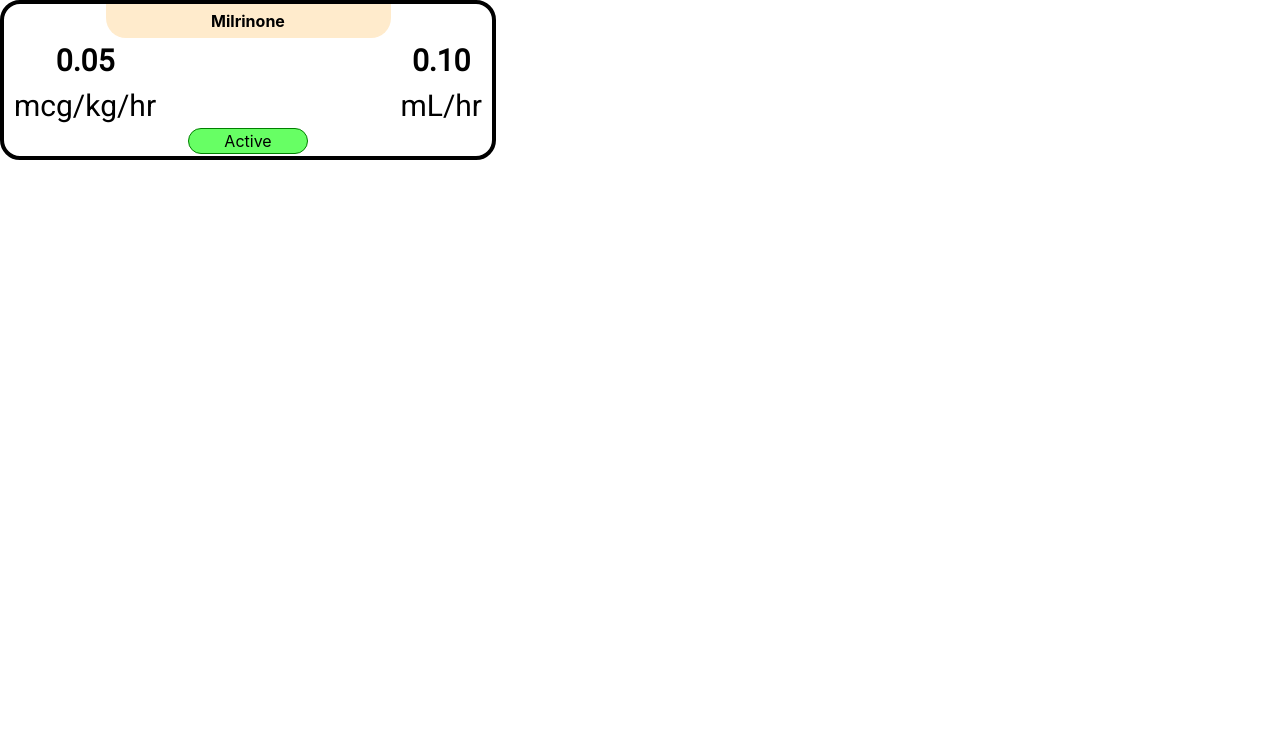
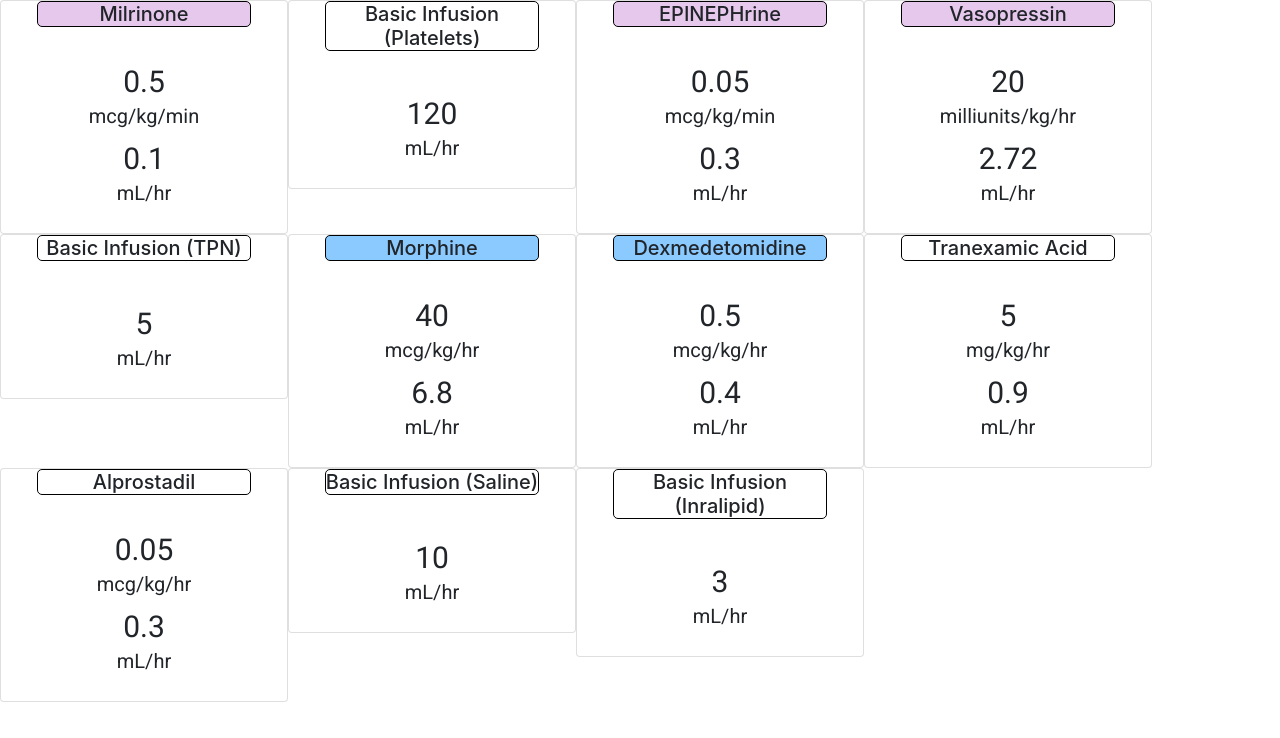
Before and after one commit to AnActualSeb/iv-dashboard, a React (Create React App) app: page / in a window 1280 px wide. Shown: the top 738 px of the page. Built offline with nearby package versions, Linux system fonts and the light colour scheme.

Commit message:
redesign of the drug card

```diff
--- a/src/components/drugCard.js
+++ b/src/components/drugCard.js
@@ -4,40 +4,71 @@ import { Link } from 'react-router-dom';
 import "../styles/drugCard.css";
 
 //still needs to reaspond to specific drug information
+//Whole div is link, it should just be the drug card alone
 
 class DrugCard extends Component {
 
-    getColor() {
+    getDosage() {
+        if (this.props.dosage !== "") {
+            return <strong>{this.props.dosage}</strong>
+        }
+    }
 
+    getRate() {
+        if (this.props.dosage === "") {
+            return <strong>{this.props.rate}</strong>
+        }
     }
 
     render() {
         return (
             <div className='cardContainer'>
-                <Link to={{
+                {/* <Link to={{
                     pathname: "/drugScreen",
                     search: "?",
                     state: this.props
-                }}>
-                    <div className="drugCard">
+                }}> */}
+                {console.log("#" + this.props.color)}
+                <Card style={{ width: '18rem' }}>
+                    <Card.Title style={{ backgroundColor: "#" + this.props.color }}>
+                        {this.props.drugName}
+                    </Card.Title>
+                    <Card.Body>
+                        <div className='dosage'>
+                            {/* {this.getDosage()} */}
+                            {this.props.dosage}
+                            <h5>
+                                {this.props.dosageUnit}
+                            </h5>
+                        </div>
+
+                        <div className='rate'>
+                            {/* {this.getRate()} */}
+                            {this.props.rate}
+                            <h5>
+                                {this.props.rateUnit}
+                            </h5>
+                        </div>
+                    </Card.Body>
+                </Card>
+
+                {/* <div className="drugCard">
                         <div className="drugLabel">
                             <b>Milrinone</b>
                         </div>
                         <div className="content">
                             <div className="dosage">
                                 <b>0.05</b>
-                                <br />
-                                mcg/kg/hr
-                        </div>
+                                <p>mcg/kg/hr</p>
+                            </div>
                             <div className="rate">
                                 <b>0.10</b>
-                                <br />
-                                mL/hr
-                        </div>
+                                <p>mL/hr</p>
+                            </div>
                         </div>
                         <div className='status'>Active</div>
-                    </div>
-                </Link>
+                    </div> */}
+                {/* </Link> */}
             </div>
         );
     }
--- /dev/null
+++ b/src/data/drugData.json
@@ -0,0 +1,156 @@
+[
+    {
+        "Brain": 1,
+        "Pump": "A",
+        "Drug Name": "Milrinone",
+        "Drug Color Code": "E6C8ED",
+        "Rate": 0.1,
+        "Rate Unit": "mL/hr",
+        "Dosage": 0.5,
+        "Dosage Unit": "mcg/kg/min",
+        "Dilution": 0.2,
+        "Dilution Rate": "mg/mL",
+        "Total Volume": "50mL",
+        "Method": ""
+    },
+    {
+        "Brain": 1,
+        "Pump": "B",
+        "Drug Name": "Basic Infusion (Platelets)",
+        "Drug Color Code": "",
+        "Rate": 120,
+        "Rate Unit": "mL/hr",
+        "Dosage": null,
+        "Dosage Unit": "",
+        "Dilution": null,
+        "Dilution Rate": "",
+        "Total Volume": "60mL",
+        "Method": "Syringe"
+    },
+    {
+        "Brain": 1,
+        "Pump": "C",
+        "Drug Name": "EPINEPHrine",
+        "Drug Color Code": "E6C8ED",
+        "Rate": 0.3,
+        "Rate Unit": "mL/hr",
+        "Dosage": 0.05,
+        "Dosage Unit": "mcg/kg/min",
+        "Dilution": 0.032,
+        "Dilution Rate": "mg/mL",
+        "Total Volume": "50mL",
+        "Method": ""
+    },
+    {
+        "Brain": 1,
+        "Pump": "D",
+        "Drug Name": "Vasopressin",
+        "Drug Color Code": "E6C8ED",
+        "Rate": 2.72,
+        "Rate Unit": "mL/hr",
+        "Dosage": 20,
+        "Dosage Unit": "milliunits/kg/hr",
+        "Dilution": 0.025,
+        "Dilution Rate": "units/mL",
+        "Total Volume": "50mL",
+        "Method": ""
+    },
+    {
+        "Brain": 2,
+        "Pump": "A",
+        "Drug Name": "Basic Infusion (TPN)",
+        "Drug Color Code": "",
+        "Rate": 5,
+        "Rate Unit": "mL/hr",
+        "Dosage": null,
+        "Dosage Unit": "",
+        "Dilution": null,
+        "Dilution Rate": "",
+        "Total Volume": "60mL",
+        "Method": "Syringe"
+    },
+    {
+        "Brain": 2,
+        "Pump": "B",
+        "Drug Name": "Morphine",
+        "Drug Color Code": "8ACAFF",
+        "Rate": 6.8,
+        "Rate Unit": "mL/hr",
+        "Dosage": 40,
+        "Dosage Unit": "mcg/kg/hr",
+        "Dilution": 0.2,
+        "Dilution Rate": "mg/mL",
+        "Total Volume": "50mL",
+        "Method": ""
+    },
+    {
+        "Brain": 2,
+        "Pump": "C",
+        "Drug Name": "Dexmedetomidine",
+        "Drug Color Code": "8ACAFF",
+        "Rate": 0.4,
+        "Rate Unit": "mL/hr",
+        "Dosage": 0.5,
+        "Dosage Unit": "mcg/kg/hr",
+        "Dilution": 4,
+        "Dilution Rate": "mcg/mL",
+        "Total Volume": "50mL",
+        "Method": ""
+    },
+    {
+        "Brain": 2,
+        "Pump": "D",
+        "Drug Name": "Tranexamic Acid",
+        "Drug Color Code": "",
+        "Rate": 0.9,
+        "Rate Unit": "mL/hr",
+        "Dosage": 5,
+        "Dosage Unit": "mg/kg/hr",
+        "Dilution": 20,
+        "Dilution Rate": "mg/mL",
+        "Total Volume": "50mL",
+        "Method": ""
+    },
+    {
+        "Brain": 3,
+        "Pump": "A",
+        "Drug Name": "Alprostadil",
+        "Drug Color Code": "",
+        "Rate": 0.3,
+        "Rate Unit": "mL/hr",
+        "Dosage": 0.05,
+        "Dosage Unit": "mcg/kg/hr",
+        "Dilution": 0.5,
+        "Dilution Rate": "mcg/mL",
+        "Total Volume": "50mL",
+        "Method": ""
+    },
+    {
+        "Brain": 3,
+        "Pump": "B",
+        "Drug Name": "Basic Infusion (Saline)",
+        "Drug Color Code": "",
+        "Rate": 10,
+        "Rate Unit": "mL/hr",
+        "Dosage": null,
+        "Dosage Unit": "",
+        "Dilution": null,
+        "Dilution Rate": "",
+        "Total Volume": "150mL",
+        "Method": "Bag"
+    },
+    {
+        "Brain": 3,
+        "Pump": "C",
+        "Drug Name": "Basic Infusion (Inralipid)",
+        "Drug Color Code": "",
+        "Rate": 3,
+        "Rate Unit": "mL/hr",
+        "Dosage": null,
+        "Dosage Unit": "",
+        "Dilution": null,
+        "Dilution Rate": "",
+        "Total Volume": "150mL",
+        "Method": "Bag"
+    }
+]
--- /dev/null
+++ b/src/styles/dashboard.css
@@ -0,0 +1,5 @@
+.dashboard {
+    display: flex;
+    flex-direction: row;
+    flex-wrap: wrap;
+}
--- a/src/styles/drugCard.css
+++ b/src/styles/drugCard.css
@@ -1,4 +1,21 @@
-.drugCard{
+.card > .card-title {
+    border: solid 1px black;
+    border-radius: 5px;
+    width: 75%;
+    align-self: center;
+}
+
+.cardContainer > a {
+    color: black;
+}
+
+.cardContainer > a:hover {
+    text-decoration: none;
+    color: black;
+}
+
+
+/* .drugCard{
     border: 4px solid black;
     width: 496px;
     height: 160px;
@@ -31,6 +48,12 @@
     font-size: 30px;
 }
 
+.rate > .b{
+    margin-left: auto;
+    font-family: 'Roboto', sans-serif;
+    font-size: 15px;
+}
+
 .dosage {
     margin-right: auto;
     font-family: 'Roboto', sans-serif;
@@ -56,4 +79,4 @@
 .cardContainer > a:hover {
     text-decoration: none;
     color: black;
-}
+} */
--- a/src/views/Dashboard.js
+++ b/src/views/Dashboard.js
@@ -1,13 +1,25 @@
 import React, { Component } from 'react';
 import DrugCard from '../components/drugCard';
+import '../styles/dashboard.css';
+import data from "../data/drugData.json";
 
 class Dashboard extends Component {
+    makeCards() {
+        var arr = []
+        for (var i = 0; i < data.length; i++) {
+            arr.push(< DrugCard key={i} drugName={data[i]["Drug Name"]} dosage={data[i]["Dosage"]} dosageUnit={data[i]["Dosage Unit"]} rate={data[i]["Rate"]} rateUnit={data[i]["Rate Unit"]} location={data[i]["Brain"] + data[i]["Pump"]} color={data[i]["Drug Color Code"]} method={data[i]["Method"]} />)
+            //if statement to get relevant information
+        }
+        return arr;
+    }
+
     state = {}
     render() {
         return (
-            <div>
-                <DrugCard />
+            <div className='dashboard'>
+                {this.makeCards()}
             </div>
+
         );
     }
 }
```
Also changed, not shown: src/data/drugData.csv (added).
